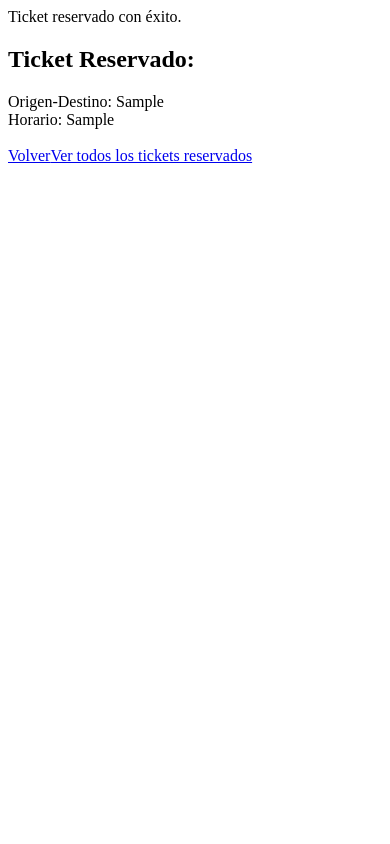
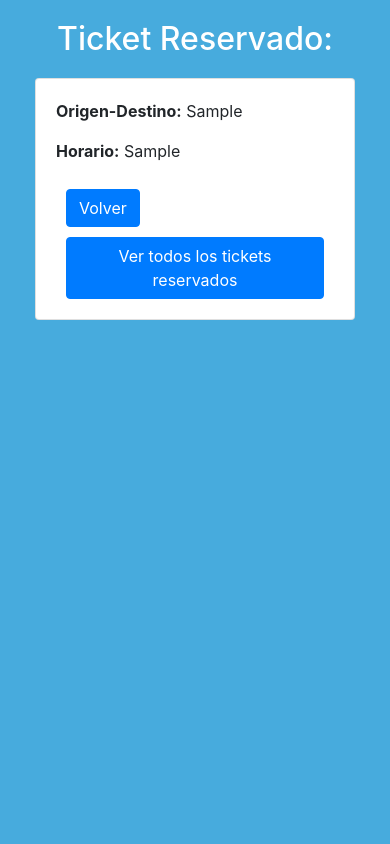
Before and after one commit to samuelgalan99/PROYECTO-IAW, a PHP site: page /tickets.php?id=1 in a window 390 px wide. Run offline with PHP 8.4, Linux system fonts and the light colour scheme; tables that the repository leaves empty or names only in its code hold one stand-in row (values such as "Sample post").

Commit message:
Añado estilos a la página de tickets

```diff
--- a/tickets.php
+++ b/tickets.php
@@ -30,25 +30,62 @@ if (isset($_GET["id"]) && !empty($_GET["id"])) {
 
         if ($resultado_eliminar) {
           // Mostramos al usuario el ticket reservado
-          echo "Ticket reservado con éxito.<br>";
+          echo "<!DOCTYPE html>";
+          echo "<html>";
+          echo "<head>";
+          echo "<meta charset='UTF-8'>";
+          echo "<meta http-equiv='X-UA-Compatible' content='IE=edge'>";
+          echo "<meta name='viewport' content='width=device-width, initial-scale=1.0'>";
+          echo "<title>Ticket Reservado</title>";
+          echo "<link rel='stylesheet' href='https://stackpath.bootstrapcdn.com/bootstrap/4.5.0/css/bootstrap.min.css'>";
+          echo "<style>";
+          echo "body {";
+          echo "background-color: #47ABDD;";
+          echo "padding: 20px;";
+          echo "}";
+          echo "h2 {";
+          echo "text-align: center;";
+          echo "margin-bottom: 20px;";
+          echo "color: #FFFFFF;";
+          echo "}";
+          echo "a {";
+          echo "display: block;";
+          echo "text-align: center;";
+          echo "margin-top: 10px;";
+          echo "margin-left: 10px;";
+          echo "margin-right: 10px;";
+          echo "}";
+          echo "</style>";
+          echo "</head>";
+          echo "<body>";
           echo "<h2>Ticket Reservado:</h2>";
-          echo "Origen-Destino: " . $origen_destino . "<br>";
-          echo "Horario: " . $horario . "<br>";
-
-          echo "<br>";
-          echo "<a href='viajes.php'>Volver</a>";
-          echo "<a href='tickets_reservados.php'>Ver todos los tickets reservados</a>";
+          echo "<div class='container'>";
+          echo "<div class='row justify-content-center'>";
+          echo "<div class='col-md-6'>";
+          echo "<div class='card'>";
+          echo "<div class='card-body'>";
+          echo "<p><strong>Origen-Destino:</strong> " . $origen_destino . "</p>";
+          echo "<p><strong>Horario:</strong> " . $horario . "</p>";
+          echo "<a href='viajes.php' class='btn btn-primary'>Volver</a>";
+          echo "<a href='tickets_reservados.php' class='btn btn-primary'>Ver todos los tickets reservados</a>";
+          echo "</div>";
+          echo "</div>";
+          echo "</div>";
+          echo "</div>";
+          echo "</div>";
+          echo "</body>";
+          echo "</html>";
         }
+      }
     }
-}
   } catch (Exception $e) {
-        echo 'No se ha podido reservar su ticket: ', $e->getMessage();
-        echo '<br><a href="viajes.php">Volver</a>';
+    echo 'No se ha podido reservar su ticket: ', $e->getMessage();
+    echo '<br><a href="viajes.php">Volver</a>';
   }
 
   // Cerrar conexión a la base de datos
   $mysqli->close();
 } else {
-  echo "ID de viaje inválido.";
+  echo "El ID del viaje no es válido.";
 }
 ?>
```
